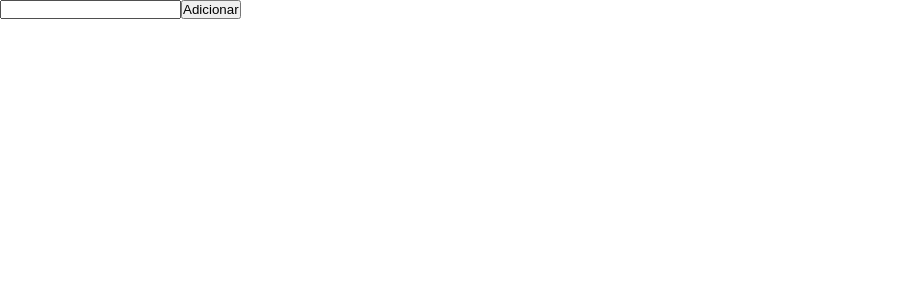
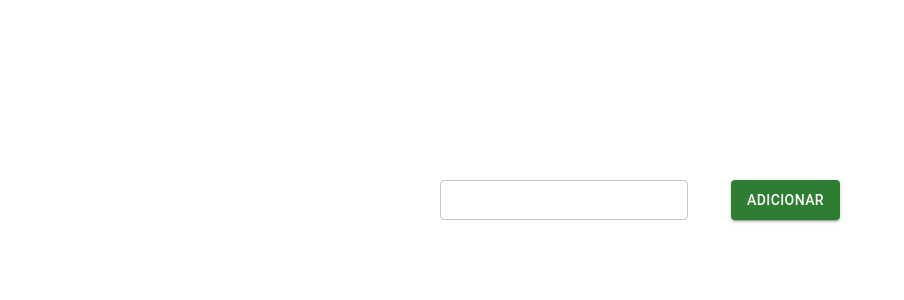
Before and after one commit to luizlopes12/Todo_list, a React (Create React App) app: page / in a window 1280 px wide. Shown: the top 300 px of the page, without its empty margins (0-904 px from the left). Built offline with nearby package versions, Linux system fonts and the light colour scheme.

Commit message:
estilos basicos

```diff
--- a/src/App.js
+++ b/src/App.js
@@ -1,6 +1,16 @@
 import { GlobalStyle } from "./global/GlobalStyle";
 import { useState } from "react";
-function App() {
+import {
+        Button,
+        TextField,
+        List,
+        ListItem,
+        ListItemText,
+      } from '@mui/material'
+import { DeleteIcon } from '@mui/icons-material'
+import {Container, ListContainer} from './style'
+
+const App = () =>{
   const [lista, setLista] = useState([]);
   const [input, setInput] = useState("");
 
@@ -21,22 +31,30 @@ function App() {
     setLista(tmpArray);
   };
   return (
-    <>
+    <Container>
       <GlobalStyle />
       <form onSubmit={formSubmit}>
-        <input onChange={handleChange} value={input} />
-        <button onClick={handleAdd}>Adicionar</button>
+        <TextField
+          size='small'
+          onChange={handleChange}
+          value={input}
+
+          />
+        <Button variant="contained" color="success" onClick={input.length > 0 && handleAdd}>Adicionar</Button>
       </form>
-      <ul>
+      <ListContainer>
         {lista &&
           lista.map((item, index) => (
-            <li key={index}>
-              {item}
-              <button onClick={()=>excluirItem(index)}>Excluir</button>
-            </li>
+          <List key={index}>
+            <ListItem disablePadding>
+              <ListItemText primary={item}/>
+                <Button onClick={()=>excluirItem(index)} color='error' variant='contained' size='small'><DeleteIcon/></Button>
+            </ListItem>
+          </List>
           ))}
-      </ul>
-    </>
+      </ListContainer>
+
+    </Container>
   );
 }
 
--- /dev/null
+++ b/src/style.js
@@ -0,0 +1,22 @@
+import styled from "styled-components";
+
+export const Container = styled.section`
+    display: flex;
+    flex-direction: column;
+    width: 100%;
+    height: 50vh;
+    margin: auto;
+    justify-content: center;
+    align-items: center;
+    form{
+        display: flex;
+        justify-content: space-between;
+        width: 400px;
+    }
+
+`;
+
+export const ListContainer = styled.div`
+    width: 400px;
+    margin: 0 auto;
+`;
```
